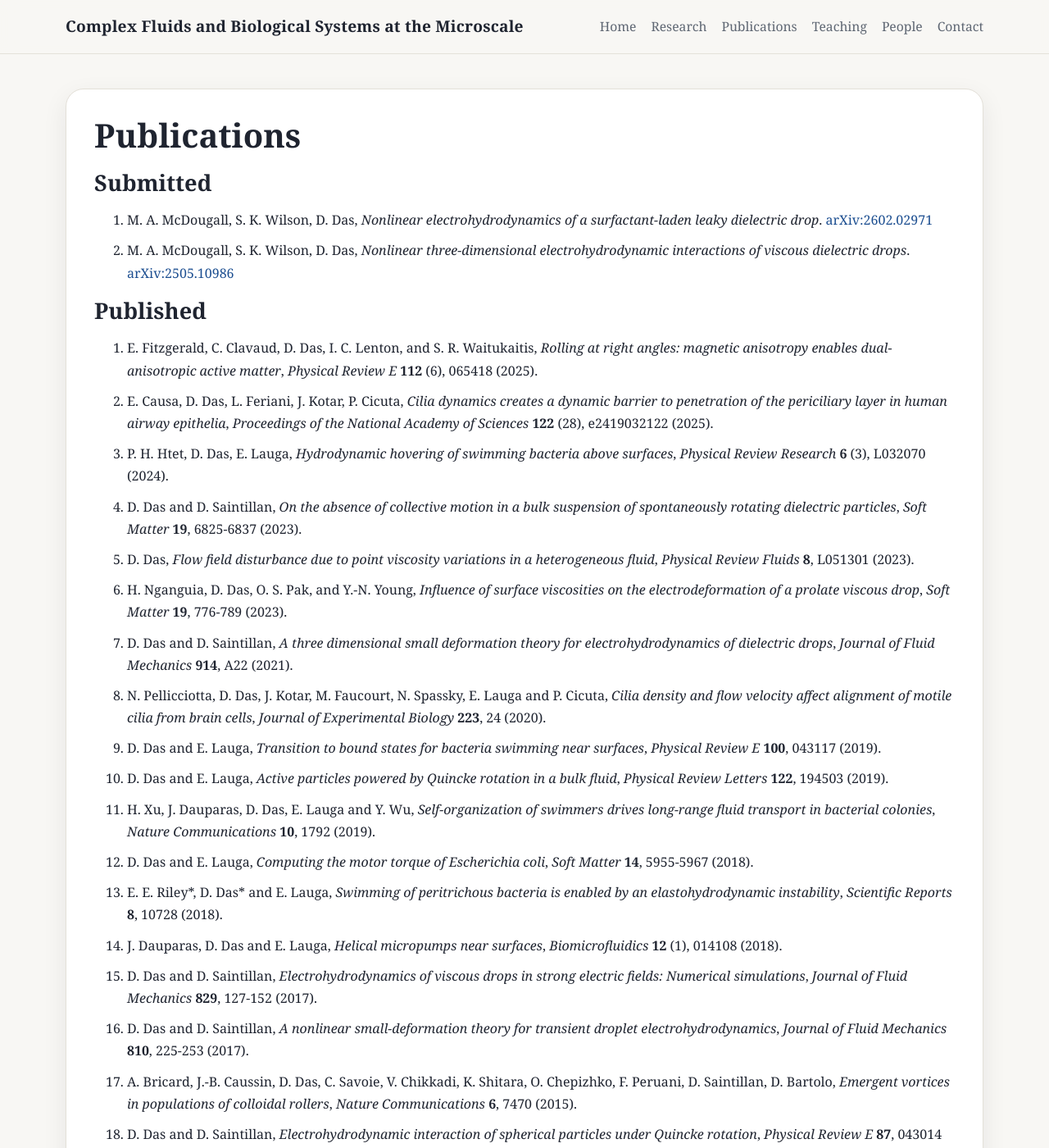
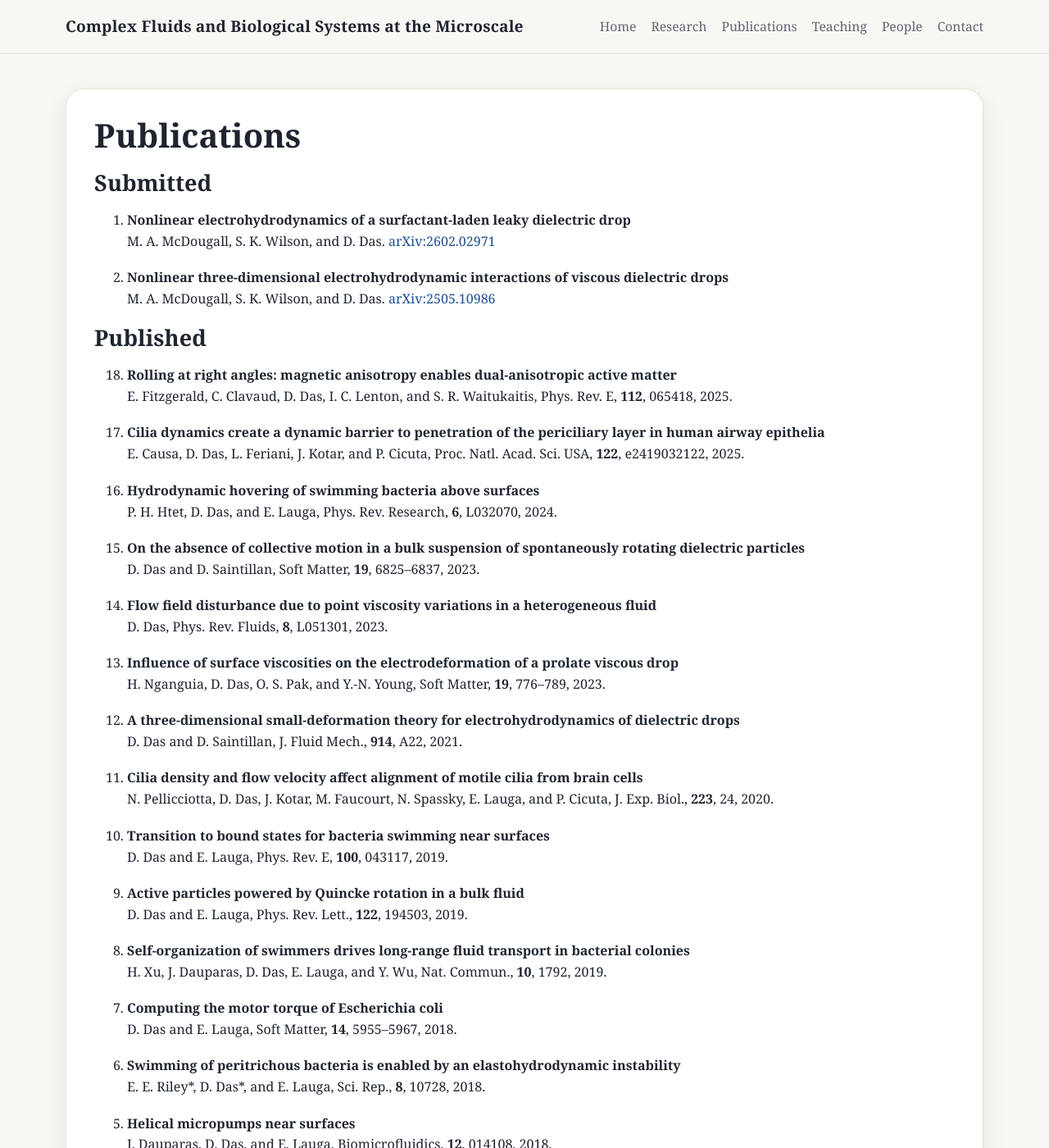
Before and after one commit to debasishuiuc/debasishuiuc.github.io, a Jekyll site: the page built from publications.md, in a window 1280 px wide and 1400 px high. Shown: the whole window at 82% size. Built offline with Jekyll 4.4.1, drawn with Linux system fonts in a browser that asks for light colours; some of the changed text lies outside the part shown.

```diff
--- a/assets/css/style.css
+++ b/assets/css/style.css
@@ -399,6 +399,19 @@
   display: block;
 }
 
+.pub-list li {
+  margin-bottom: 1.2rem;
+}
+
+.pub-title {
+  margin-bottom: 0.15rem;
+  line-height: 1.35;
+}
+
+.pub-details {
+  line-height: 1.5;
+}
+
 /* Tablet / medium screens */
 @media (max-width: 920px) {
   .header-inner,
--- a/publications.md
+++ b/publications.md
@@ -8,72 +8,150 @@
   <h1 class="page-heading">Publications</h1>
 
   <h2>Submitted</h2>
-  <ol>
+  <ol class="pub-list">
     <li>
-      M. A. McDougall, S. K. Wilson, D. Das, <em>Nonlinear electrohydrodynamics of a surfactant-laden leaky dielectric drop</em>.
-      <a href="https://arxiv.org/abs/2602.02971" target="_blank" rel="noopener noreferrer">arXiv:2602.02971</a>
+      <div class="pub-title"><strong>Nonlinear electrohydrodynamics of a surfactant-laden leaky dielectric drop</strong></div>
+      <div class="pub-details">
+        M. A. McDougall, S. K. Wilson, and D. Das.
+        <a href="https://arxiv.org/abs/2602.02971" target="_blank" rel="noopener noreferrer">arXiv:2602.02971</a>
+      </div>
     </li>
+
     <li>
-      M. A. McDougall, S. K. Wilson, D. Das, <em>Nonlinear three-dimensional electrohydrodynamic interactions of viscous dielectric drops</em>.
-      <a href="https://arxiv.org/abs/2505.10986" target="_blank" rel="noopener noreferrer">arXiv:2505.10986</a>
+      <div class="pub-title"><strong>Nonlinear three-dimensional electrohydrodynamic interactions of viscous dielectric drops</strong></div>
+      <div class="pub-details">
+        M. A. McDougall, S. K. Wilson, and D. Das.
+        <a href="https://arxiv.org/abs/2505.10986" target="_blank" rel="noopener noreferrer">arXiv:2505.10986</a>
+      </div>
     </li>
   </ol>
 
   <h2>Published</h2>
-  <ol>
+  <ol class="pub-list" reversed start="18">
     <li>
-      E. Fitzgerald, C. Clavaud, D. Das, I. C. Lenton, and S. R. Waitukaitis, <em>Rolling at right angles: magnetic anisotropy enables dual-anisotropic active matter</em>, <em>Physical Review E</em> <strong>112</strong> (6), 065418 (2025).
+      <div class="pub-title"><strong>Rolling at right angles: magnetic anisotropy enables dual-anisotropic active matter</strong></div>
+      <div class="pub-details">
+        E. Fitzgerald, C. Clavaud, D. Das, I. C. Lenton, and S. R. Waitukaitis, Phys. Rev. E, <strong>112</strong>, 065418, 2025.
+      </div>
     </li>
+
     <li>
-      E. Causa, D. Das, L. Feriani, J. Kotar, P. Cicuta, <em>Cilia dynamics creates a dynamic barrier to penetration of the periciliary layer in human airway epithelia</em>, <em>Proceedings of the National Academy of Sciences</em> <strong>122</strong> (28), e2419032122 (2025).
+      <div class="pub-title"><strong>Cilia dynamics create a dynamic barrier to penetration of the periciliary layer in human airway epithelia</strong></div>
+      <div class="pub-details">
+        E. Causa, D. Das, L. Feriani, J. Kotar, and P. Cicuta, Proc. Natl. Acad. Sci. USA, <strong>122</strong>, e2419032122, 2025.
+      </div>
     </li>
+
     <li>
-      P. H. Htet, D. Das, E. Lauga, <em>Hydrodynamic hovering of swimming bacteria above surfaces</em>, <em>Physical Review Research</em> <strong>6</strong> (3), L032070 (2024).
+      <div class="pub-title"><strong>Hydrodynamic hovering of swimming bacteria above surfaces</strong></div>
+      <div class="pub-details">
+        P. H. Htet, D. Das, and E. Lauga, Phys. Rev. Research, <strong>6</strong>, L032070, 2024.
+      </div>
     </li>
+
     <li>
-      D. Das and D. Saintillan, <em>On the absence of collective motion in a bulk suspension of spontaneously rotating dielectric particles</em>, <em>Soft Matter</em> <strong>19</strong>, 6825-6837 (2023).
+      <div class="pub-title"><strong>On the absence of collective motion in a bulk suspension of spontaneously rotating dielectric particles</strong></div>
+      <div class="pub-details">
+        D. Das and D. Saintillan, Soft Matter, <strong>19</strong>, 6825–6837, 2023.
+      </div>
     </li>
+
     <li>
-      D. Das, <em>Flow field disturbance due to point viscosity variations in a heterogeneous fluid</em>, <em>Physical Review Fluids</em> <strong>8</strong>, L051301 (2023).
+      <div class="pub-title"><strong>Flow field disturbance due to point viscosity variations in a heterogeneous fluid</strong></div>
+      <div class="pub-details">
+        D. Das, Phys. Rev. Fluids, <strong>8</strong>, L051301, 2023.
+      </div>
     </li>
+
     <li>
-      H. Nganguia, D. Das, O. S. Pak, and Y.-N. Young, <em>Influence of surface viscosities on the electrodeformation of a prolate viscous drop</em>, <em>Soft Matter</em> <strong>19</strong>, 776-789 (2023).
+      <div class="pub-title"><strong>Influence of surface viscosities on the electrodeformation of a prolate viscous drop</strong></div>
+      <div class="pub-details">
+        H. Nganguia, D. Das, O. S. Pak, and Y.-N. Young, Soft Matter, <strong>19</strong>, 776–789, 2023.
+      </div>
     </li>
+
     <li>
-      D. Das and D. Saintillan, <em>A three dimensional small deformation theory for electrohydrodynamics of dielectric drops</em>, <em>Journal of Fluid Mechanics</em> <strong>914</strong>, A22 (2021).
+      <div class="pub-title"><strong>A three-dimensional small-deformation theory for electrohydrodynamics of dielectric drops</strong></div>
+      <div class="pub-details">
+        D. Das and D. Saintillan, J. Fluid Mech., <strong>914</strong>, A22, 2021.
+      </div>
     </li>
+
     <li>
-      N. Pellicciotta, D. Das, J. Kotar, M. Faucourt, N. Spassky, E. Lauga and P. Cicuta, <em>Cilia density and flow velocity affect alignment of motile cilia from brain cells</em>, <em>Journal of Experimental Biology</em> <strong>223</strong>, 24 (2020).
+      <div class="pub-title"><strong>Cilia density and flow velocity affect alignment of motile cilia from brain cells</strong></div>
+      <div class="pub-details">
+        N. Pellicciotta, D. Das, J. Kotar, M. Faucourt, N. Spassky, E. Lauga, and P. Cicuta, J. Exp. Biol., <strong>223</strong>, 24, 2020.
+      </div>
     </li>
+
     <li>
-      D. Das and E. Lauga, <em>Transition to bound states for bacteria swimming near surfaces</em>, <em>Physical Review E</em> <strong>100</strong>, 043117 (2019).
+      <div class="pub-title"><strong>Transition to bound states for bacteria swimming near surfaces</strong></div>
+      <div class="pub-details">
+        D. Das and E. Lauga, Phys. Rev. E, <strong>100</strong>, 043117, 2019.
+      </div>
     </li>
+
     <li>
-      D. Das and E. Lauga, <em>Active particles powered by Quincke rotation in a bulk fluid</em>, <em>Physical Review Letters</em> <strong>122</strong>, 194503 (2019).
+      <div class="pub-title"><strong>Active particles powered by Quincke rotation in a bulk fluid</strong></div>
+      <div class="pub-details">
+        D. Das and E. Lauga, Phys. Rev. Lett., <strong>122</strong>, 194503, 2019.
+      </div>
     </li>
+
     <li>
-      H. Xu, J. Dauparas, D. Das, E. Lauga and Y. Wu, <em>Self-organization of swimmers drives long-range fluid transport in bacterial colonies</em>, <em>Nature Communications</em> <strong>10</strong>, 1792 (2019).
+      <div class="pub-title"><strong>Self-organization of swimmers drives long-range fluid transport in bacterial colonies</strong></div>
+      <div class="pub-details">
+        H. Xu, J. Dauparas, D. Das, E. Lauga, and Y. Wu, Nat. Commun., <strong>10</strong>, 1792, 2019.
+      </div>
     </li>
+
     <li>
-      D. Das and E. Lauga, <em>Computing the motor torque of Escherichia coli</em>, <em>Soft Matter</em> <strong>14</strong>, 5955-5967 (2018).
+      <div class="pub-title"><strong>Computing the motor torque of Escherichia coli</strong></div>
+      <div class="pub-details">
+        D. Das and E. Lauga, Soft Matter, <strong>14</strong>, 5955–5967, 2018.
+      </div>
     </li>
+
     <li>
-      E. E. Riley*, D. Das* and E. Lauga, <em>Swimming of peritrichous bacteria is enabled by an elastohydrodynamic instability</em>, <em>Scientific Reports</em> <strong>8</strong>, 10728 (2018).
+      <div class="pub-title"><strong>Swimming of peritrichous bacteria is enabled by an elastohydrodynamic instability</strong></div>
+      <div class="pub-details">
+        E. E. Riley*, D. Das*, and E. Lauga, Sci. Rep., <strong>8</strong>, 10728, 2018.
+      </div>
     </li>
+
     <li>
-      J. Dauparas, D. Das and E. Lauga, <em>Helical micropumps near surfaces</em>, <em>Biomicrofluidics</em> <strong>12</strong> (1), 014108 (2018).
+      <div class="pub-title"><strong>Helical micropumps near surfaces</strong></div>
+      <div class="pub-details">
+        J. Dauparas, D. Das, and E. Lauga, Biomicrofluidics, <strong>12</strong>, 014108, 2018.
+      </div>
     </li>
+
     <li>
-      D. Das and D. Saintillan, <em>Electrohydrodynamics of viscous drops in strong electric fields: Numerical simulations</em>, <em>Journal of Fluid Mechanics</em> <strong>829</strong>, 127-152 (2017).
+      <div class="pub-title"><strong>Electrohydrodynamics of viscous drops in strong electric fields: numerical simulations</strong></div>
+      <div class="pub-details">
+        D. Das and D. Saintillan, J. Fluid Mech., <strong>829</strong>, 127–152, 2017.
+      </div>
     </li>
+
     <li>
-      D. Das and D. Saintillan, <em>A nonlinear small-deformation theory for transient droplet electrohydrodynamics</em>, <em>Journal of Fluid Mechanics</em> <strong>810</strong>, 225-253 (2017).
+      <div class="pub-title"><strong>A nonlinear small-deformation theory for transient droplet electrohydrodynamics</strong></div>
+      <div class="pub-details">
+        D. Das and D. Saintillan, J. Fluid Mech., <strong>810</strong>, 225–253, 2017.
+      </div>
     </li>
+
     <li>
-      A. Bricard, J.-B. Caussin, D. Das, C. Savoie, V. Chikkadi, K. Shitara, O. Chepizhko, F. Peruani, D. Saintillan, D. Bartolo, <em>Emergent vortices in populations of colloidal rollers</em>, <em>Nature Communications</em> <strong>6</strong>, 7470 (2015).
+      <div class="pub-title"><strong>Emergent vortices in populations of colloidal rollers</strong></div>
+      <div class="pub-details">
+        A. Bricard, J.-B. Caussin, D. Das, C. Savoie, V. Chikkadi, K. Shitara, O. Chepizhko, F. Peruani, D. Saintillan, and D. Bartolo, Nat. Commun., <strong>6</strong>, 7470, 2015.
+      </div>
     </li>
+
     <li>
-      D. Das and D. Saintillan, <em>Electrohydrodynamic interaction of spherical particles under Quincke rotation</em>, <em>Physical Review E</em> <strong>87</strong>, 043014 (2013).
+      <div class="pub-title"><strong>Electrohydrodynamic interaction of spherical particles under Quincke rotation</strong></div>
+      <div class="pub-details">
+        D. Das and D. Saintillan, Phys. Rev. E, <strong>87</strong>, 043014, 2013.
+      </div>
     </li>
   </ol>
 </div>
```
Also changed, not shown: index.md (+14 -9 lines), people.md (+1 -1 lines), teaching.md (+3 -3 lines).
